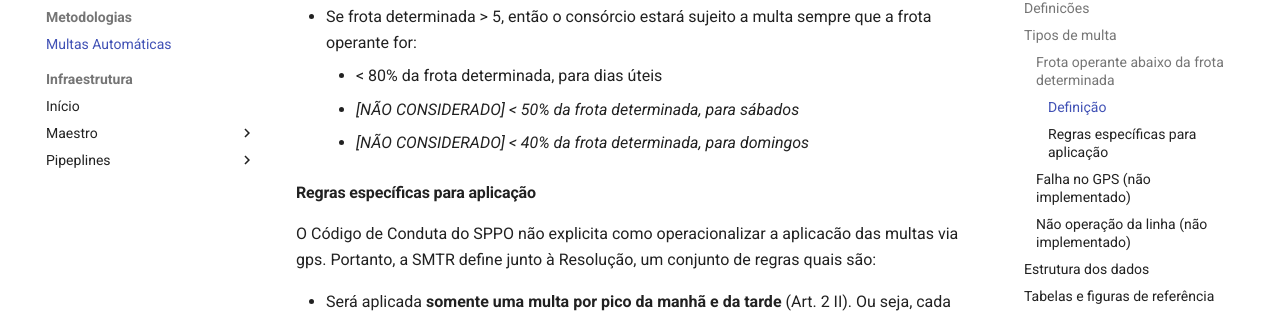
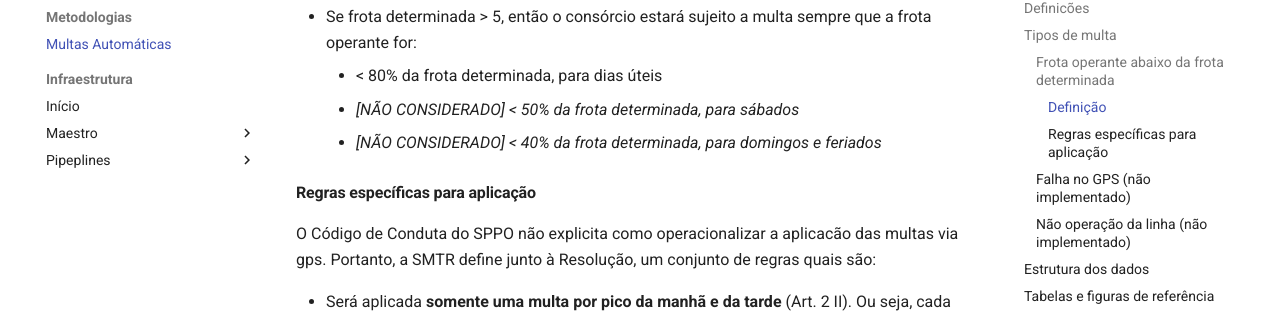
Before and after one commit to RJ-SMTR/maestro-docs, an MkDocs documentation site: the page built from docs/pipelines/multas-automaticas.md, in a window 1280 px wide and 900 px high, scrolled down 1761 px. Shown: the part 127-445 px from the top of the window. Built offline with MkDocs 1.6.1 and Material for MkDocs 9.7.7, drawn with Linux system fonts in a browser that asks for light colours; the version menu is left out; some of the changed text lies outside the part shown.

Commit message:
add regra de feriados

```diff
--- a/docs/pipelines/multas-automaticas.md
+++ b/docs/pipelines/multas-automaticas.md
@@ -66,7 +67,7 @@ aplicacão da multa por frota operante abaixo da frota determinada são as segui
 - Se frota determinada > 5, então o consórcio estará sujeito a multa sempre que a frota operante for:
     - < 80% da frota determinada, para dias úteis
     - *[NÃO CONSIDERADO] < 50% da frota determinada, para sábados*
-    - *[NÃO CONSIDERADO] < 40% da frota determinada, para domingos*
+    - *[NÃO CONSIDERADO] < 40% da frota determinada, para domingos e feriados*
 
 #### Regras específicas para aplicação
 
```
Also changed, not shown: other parts of docs/pipelines/multas-automaticas.md (+2 -1 lines).
